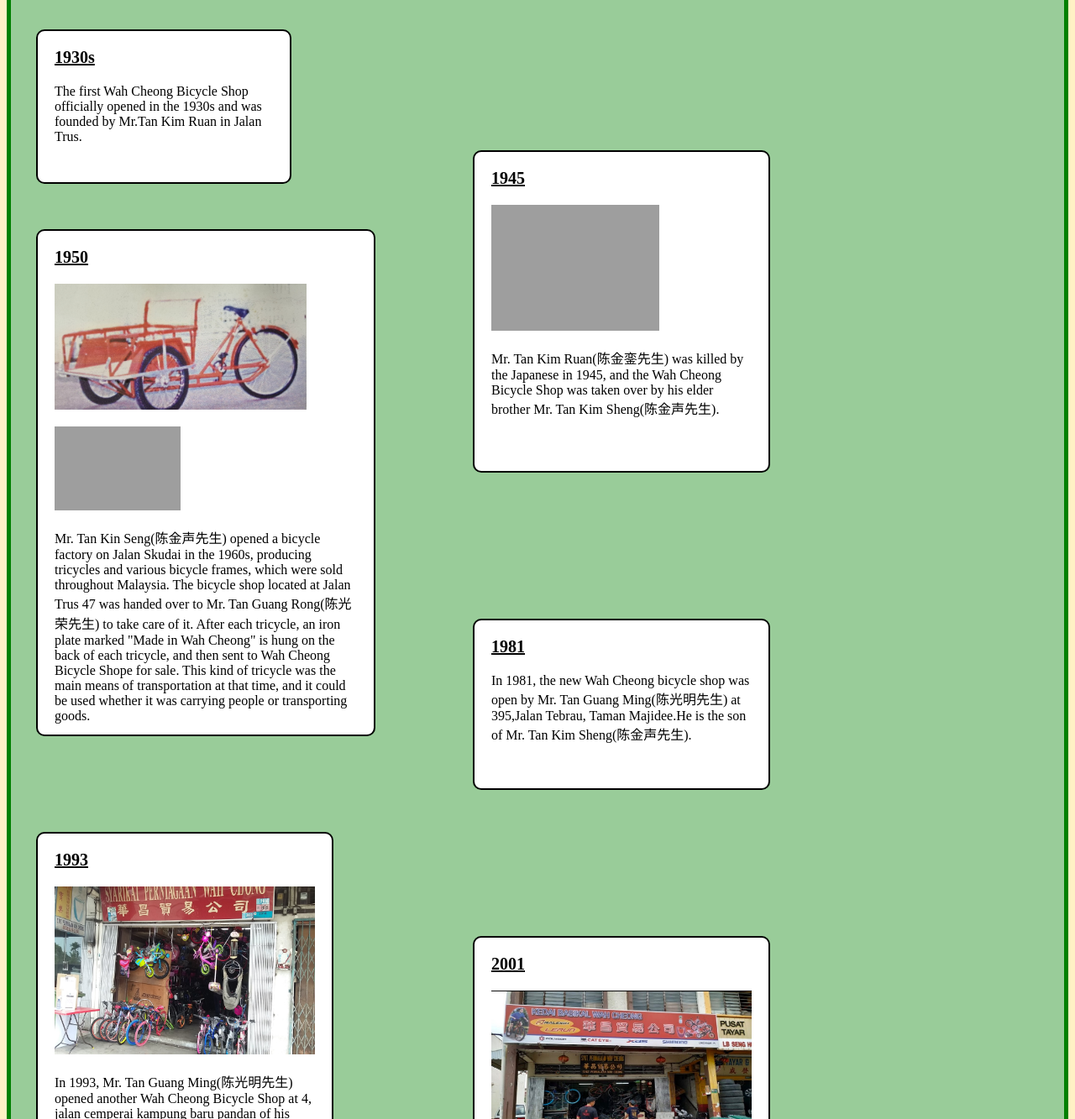
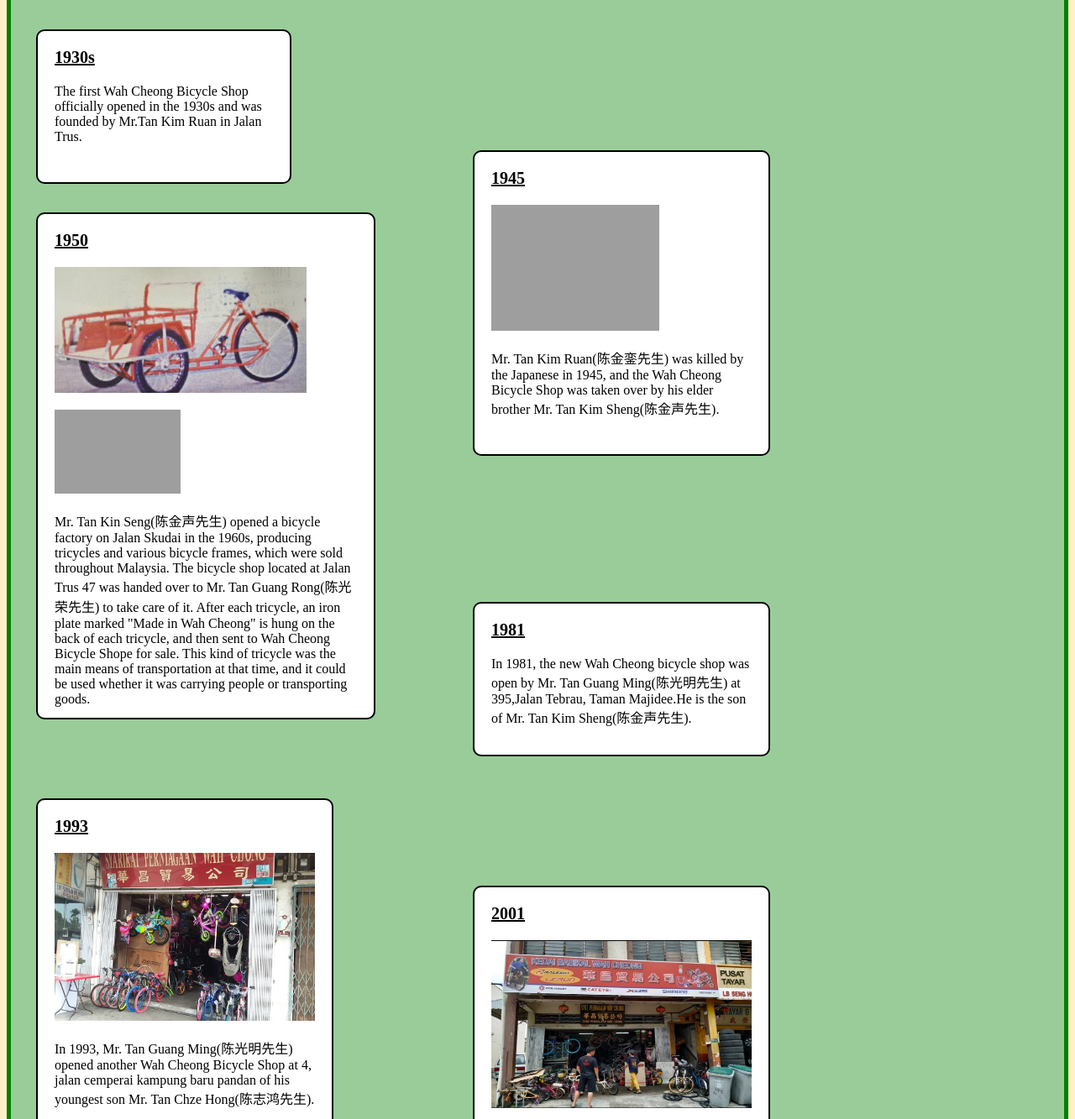
Before and after one commit to mjdwahcheong/mjdwahcheong.github.io, a plain HTML site: page History.html in a window 1280 px wide. Shown: the part 242-1575 px from the top of the page at 84% size. Drawn offline with Linux system fonts and the light colour scheme; grey boxes are pictures that could not be loaded.

Commit message:
Update History.css

```diff
--- a/History.css
+++ b/History.css
@@ -78,7 +78,7 @@ h1{
     background-color:white;
     margin: -50px 10px 10px 550px;
     width: 350px;
-    height: 380px;
+    height: 360px;
     border-color:black;
     border-width: 2px;
     border-style: solid;
@@ -120,7 +120,7 @@ h1{
     background-color:white;
     margin: -150px 10px 10px 550px;
     width: 350px;
-    height: 200px;
+    height: 180px;
     border-color:black;
     border-width: 2px;
     border-style: solid;
@@ -141,7 +141,7 @@ h1{
     background-color:white;
     margin: 50px 10px 10px 30px;
     width: 350px;
-    height: 460px;
+    height: 440px;
     border-color:black;
     border-width: 2px;
     border-style: solid;
@@ -166,7 +166,7 @@ h1{
     background-color:white;
     margin: -350px 10px 10px 550px;
     width: 350px;
-    height: 430px;
+    height: 420px;
     border-color:black;
     border-width: 2px;
     border-style: solid;
@@ -190,7 +190,7 @@ h1{
     margin-top: 20px;
     margin-bottom:20px;
     width: 350px;
-    height: 480px;
+    height: 460px;
     border-color:black;
     border-width: 2px;
     border-style: solid;
```
